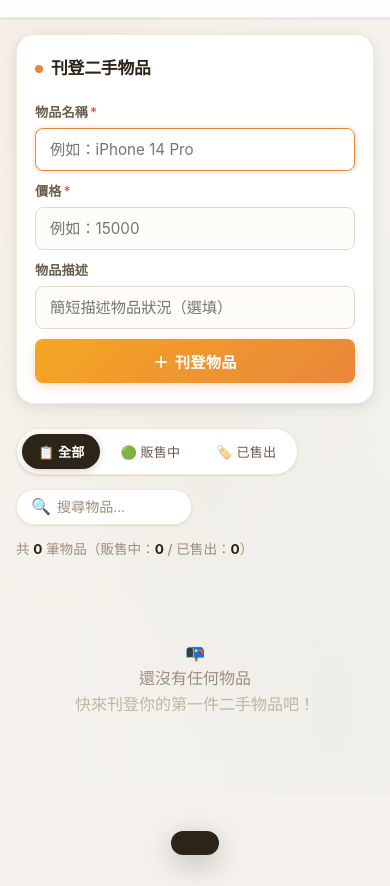
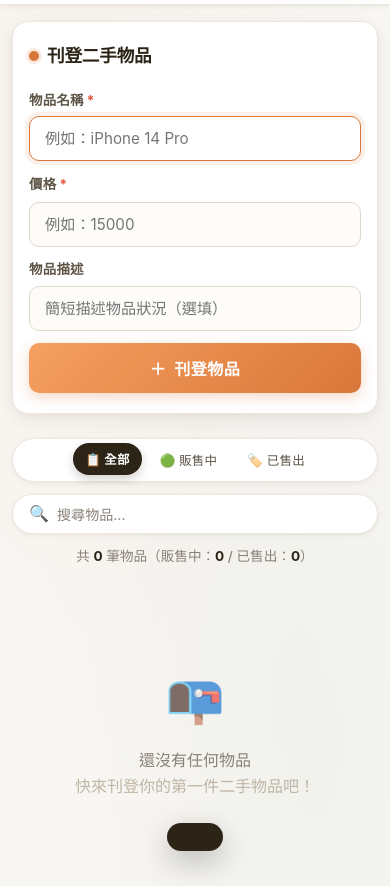
Before and after one commit to Hinsonchpu/comment-system2, a plain HTML site: page index.html in a window 390 px wide. Shown: the part 81-967 px from the top of the page. Before the commit the page ends 874 px from the top, so only its background shows below. Drawn offline with Linux system fonts and the light colour scheme; no server answers.

Commit message:
Update index.html

```diff
--- a/index.html
+++ b/index.html
@@ -6,30 +6,32 @@
     <title>二手交換平台</title>
     <style>
         :root {
-            --bg: #f5f2ed;
+            --bg: #f8f6f2;
             --surface: #ffffff;
-            --primary: #e8873a;
-            --primary-dark: #c96e2a;
-            --primary-light: #fef3ea;
-            --active-color: #3a8c5c;
-            --active-bg: #edf7f1;
-            --done-color: #8c8c8c;
-            --done-bg: #f2f2f2;
-            --cancelled-color: #9b7e6b;
-            --cancelled-bg: #f8f4f0;
+            --primary: #d9773a;
+            --primary-light: #fef7f2;
+            --primary-hover: #b85e2c;
+            --active-color: #2f6b4a;
+            --active-bg: #e9f5ee;
+            --done-color: #7e7e7e;
+            --done-bg: #f0f0f0;
+            --cancelled-color: #8c6d5c;
+            --cancelled-bg: #f6f1ec;
             --text: #2c2416;
-            --text-secondary: #6b5e4f;
-            --text-muted: #9b8e7f;
+            --text-secondary: #5e5547;
+            --text-muted: #8a8178;
             --border: #e0d8cc;
-            --border-light: #f0e8da;
-            --shadow-sm: 0 1px 3px rgba(44, 36, 22, 0.06), 0 1px 2px rgba(44, 36, 22, 0.04);
-            --shadow-md: 0 4px 16px rgba(44, 36, 22, 0.08), 0 2px 6px rgba(44, 36, 22, 0.04);
-            --shadow-lg: 0 8px 30px rgba(44, 36, 22, 0.10), 0 3px 10px rgba(44, 36, 22, 0.05);
-            --radius-sm: 8px;
-            --radius: 14px;
-            --radius-lg: 18px;
-            --transition: 0.2s cubic-bezier(0.4, 0, 0.2, 1);
+            --border-light: #ede6db;
+            --shadow-sm: 0 2px 6px rgba(44, 36, 22, 0.04), 0 1px 3px rgba(44, 36, 22, 0.03);
+            --shadow-md: 0 6px 18px rgba(44, 36, 22, 0.06), 0 2px 6px rgba(44, 36, 22, 0.04);
+            --shadow-lg: 0 12px 28px rgba(44, 36, 22, 0.08), 0 4px 10px rgba(44, 36, 22, 0.05);
+            --shadow-xl: 0 20px 40px rgba(44, 36, 22, 0.10), 0 6px 14px rgba(44, 36, 22, 0.06);
+            --radius-sm: 10px;
+            --radius: 16px;
+            --radius-lg: 20px;
+            --transition: 0.25s cubic-bezier(0.4, 0, 0.2, 1);
             --font-mono: 'SF Mono', 'Cascadia Code', 'Consolas', 'Monaco', monospace;
+            --font-sans: 'Inter', 'Segoe UI', 'PingFang TC', 'Microsoft JhengHei', 'Noto Sans TC', -apple-system, BlinkMacSystemFont, sans-serif;
         }
 
         * {
@@ -39,28 +41,29 @@
         }
 
         body {
-            font-family: 'Inter', 'Segoe UI', 'PingFang TC', 'Microsoft JhengHei', 'Noto Sans TC', -apple-system, BlinkMacSystemFont, sans-serif;
+            font-family: var(--font-sans);
             background: var(--bg);
             color: var(--text);
             line-height: 1.6;
             min-height: 100vh;
             -webkit-font-smoothing: antialiased;
             background-image:
-                radial-gradient(ellipse at 15% 10%, rgba(232, 135, 58, 0.04) 0%, transparent 60%),
-                radial-gradient(ellipse at 85% 90%, rgba(58, 140, 92, 0.03) 0%, transparent 60%),
-                radial-gradient(ellipse at 50% 50%, rgba(180, 160, 130, 0.03) 0%, transparent 70%);
+                radial-gradient(ellipse at 20% 15%, rgba(217, 119, 58, 0.03) 0%, transparent 55%),
+                radial-gradient(ellipse at 80% 85%, rgba(47, 107, 74, 0.03) 0%, transparent 55%),
+                radial-gradient(ellipse at 50% 50%, rgba(160, 140, 110, 0.02) 0%, transparent 65%);
         }
 
+        /* ===== HEADER ===== */
         .app-header {
-            background: var(--surface);
+            background: rgba(255, 255, 255, 0.9);
+            backdrop-filter: blur(16px);
+            -webkit-backdrop-filter: blur(16px);
             border-bottom: 1px solid var(--border-light);
-            padding: 20px 0;
+            padding: 18px 0;
             position: sticky;
             top: 0;
             z-index: 100;
             box-shadow: var(--shadow-sm);
-            backdrop-filter: blur(12px);
-            background: rgba(255, 255, 255, 0.92);
         }
 
         .header-inner {
@@ -75,14 +78,18 @@
         .header-icon {
             width: 44px;
             height: 44px;
-            border-radius: 12px;
-            background: linear-gradient(135deg, #f5a623, #e8873a);
+            border-radius: 14px;
+            background: linear-gradient(135deg, #f5a060, var(--primary));
             display: flex;
             align-items: center;
             justify-content: center;
             font-size: 24px;
             flex-shrink: 0;
-            box-shadow: 0 3px 10px rgba(232, 135, 58, 0.25);
+            box-shadow: 0 4px 12px rgba(217, 119, 58, 0.2);
+            transition: transform var(--transition);
+        }
+        .header-icon:hover {
+            transform: scale(1.05);
         }
 
         .header-title {
@@ -90,6 +97,7 @@
             font-weight: 700;
             letter-spacing: -0.01em;
             color: var(--text);
+            line-height: 1.3;
         }
         .header-subtitle {
             font-size: 0.82rem;
@@ -99,16 +107,18 @@
             letter-spacing: 0.02em;
         }
 
+        /* ===== CONTAINER ===== */
         .app-container {
             max-width: 1100px;
             margin: 0 auto;
-            padding: 28px;
+            padding: 28px 24px;
         }
 
+        /* ===== FORM CARD ===== */
         .form-card {
             background: var(--surface);
             border-radius: var(--radius-lg);
-            padding: 28px 30px;
+            padding: 28px 28px 24px;
             margin-bottom: 24px;
             box-shadow: var(--shadow-md);
             border: 1px solid var(--border-light);
@@ -118,7 +128,7 @@
             box-shadow: var(--shadow-lg);
         }
         .form-card__title {
-            font-size: 1.05rem;
+            font-size: 1.1rem;
             font-weight: 650;
             margin-bottom: 20px;
             color: var(--text);
@@ -128,11 +138,12 @@
             letter-spacing: -0.01em;
         }
         .form-card__title .dot {
-            width: 8px;
-            height: 8px;
+            width: 10px;
+            height: 10px;
             border-radius: 50%;
             background: var(--primary);
             display: inline-block;
+            box-shadow: 0 0 0 3px rgba(217, 119, 58, 0.15);
         }
         .form-row {
             display: flex;
@@ -143,26 +154,27 @@
         .form-group {
             display: flex;
             flex-direction: column;
-            gap: 5px;
+            gap: 6px;
             flex: 1;
             min-width: 160px;
         }
         .form-group label {
-            font-size: 0.82rem;
+            font-size: 0.84rem;
             font-weight: 600;
             color: var(--text-secondary);
-            letter-spacing: 0.01em;
+            letter-spacing: 0.02em;
         }
         .form-group label .required-star {
             color: #e8553a;
-            margin-left: 2px;
+            margin-left: 3px;
+            font-weight: 700;
         }
         .form-group input {
-            padding: 11px 14px;
+            padding: 12px 15px;
             border: 1.5px solid var(--border);
             border-radius: var(--radius-sm);
             font-size: 0.95rem;
-            font-family: inherit;
+            font-family: var(--font-sans);
             transition: all var(--transition);
             background: #fdfcf9;
             color: var(--text);
@@ -171,12 +183,13 @@
         }
         .form-group input:focus {
             border-color: var(--primary);
-            box-shadow: 0 0 0 3px rgba(232, 135, 58, 0.1);
+            box-shadow: 0 0 0 4px rgba(217, 119, 58, 0.1);
             background: #fff;
+            transform: translateY(-1px);
         }
         .btn-submit {
-            padding: 11px 28px;
-            background: linear-gradient(135deg, #f5a623, #e8873a);
+            padding: 12px 28px;
+            background: linear-gradient(135deg, #f5a060, var(--primary));
             color: #fff;
             border: none;
             border-radius: var(--radius-sm);
@@ -184,40 +197,46 @@
             font-weight: 650;
             cursor: pointer;
             transition: all var(--transition);
-            letter-spacing: 0.02em;
+            letter-spacing: 0.03em;
             white-space: nowrap;
-            box-shadow: 0 3px 12px rgba(232, 135, 58, 0.3);
+            box-shadow: 0 4px 14px rgba(217, 119, 58, 0.3);
             align-self: flex-end;
             display: flex;
             align-items: center;
-            gap: 6px;
+            gap: 8px;
+            transform: translateY(0);
         }
         .btn-submit:hover {
-            background: linear-gradient(135deg, #f8b840, #ed9545);
-            box-shadow: 0 5px 18px rgba(232, 135, 58, 0.4);
-            transform: translateY(-1px);
+            background: linear-gradient(135deg, #f8b870, #e08a4a);
+            box-shadow: 0 8px 22px rgba(217, 119, 58, 0.4);
+            transform: translateY(-2px);
+        }
+        .btn-submit:active {
+            transform: scale(0.97);
+            transition: 0.1s;
         }
 
+        /* ===== TOOLBAR ===== */
         .toolbar {
             display: flex;
             flex-wrap: wrap;
             align-items: center;
             justify-content: space-between;
             gap: 14px;
-            margin-bottom: 20px;
+            margin-bottom: 22px;
         }
         .filter-group {
             display: flex;
-            gap: 4px;
+            gap: 6px;
             background: var(--surface);
-            border-radius: 30px;
+            border-radius: 32px;
             padding: 5px;
             box-shadow: var(--shadow-sm);
             border: 1px solid var(--border-light);
         }
         .filter-btn {
-            padding: 9px 20px;
-            border-radius: 26px;
+            padding: 10px 22px;
+            border-radius: 28px;
             border: none;
             background: transparent;
             cursor: pointer;
@@ -225,24 +244,33 @@
             font-weight: 550;
             color: var(--text-secondary);
             transition: all var(--transition);
-            letter-spacing: 0.01em;
+            letter-spacing: 0.02em;
             white-space: nowrap;
-            font-family: inherit;
+            font-family: var(--font-sans);
+            position: relative;
         }
         .filter-btn:hover {
             color: var(--text);
-            background: rgba(0, 0, 0, 0.03);
+            background: rgba(0, 0, 0, 0.04);
+            transform: translateY(-1px);
         }
         .filter-btn--active {
             background: var(--text);
             color: #fff;
             font-weight: 600;
-            box-shadow: 0 2px 8px rgba(44, 36, 22, 0.2);
+            box-shadow: 0 4px 10px rgba(44, 36, 22, 0.2);
+            transform: translateY(-1px);
+        }
+        .filter-btn--active:hover {
+            background: #3d3528;
+            color: #fff;
+            transform: translateY(-1px);
         }
         .record-count {
             font-size: 0.85rem;
             color: var(--text-muted);
             font-weight: 500;
+            margin-left: auto;
         }
         .record-count strong {
             color: var(--text);
@@ -253,12 +281,17 @@
         .search-box {
             display: flex;
             align-items: center;
-            gap: 6px;
+            gap: 8px;
             background: var(--surface);
             border: 1px solid var(--border-light);
             border-radius: 30px;
-            padding: 4px 14px;
+            padding: 6px 16px;
             box-shadow: var(--shadow-sm);
+            transition: all var(--transition);
+        }
+        .search-box:focus-within {
+            border-color: var(--primary);
+            box-shadow: 0 0 0 3px rgba(217, 119, 58, 0.1);
         }
         .search-box input {
             border: none;
@@ -267,19 +300,22 @@
             background: transparent;
             color: var(--text);
             width: 160px;
+            font-family: var(--font-sans);
         }
         .search-box input::placeholder {
             color: var(--text-muted);
+            font-weight: 400;
         }
         .search-box .search-icon {
             color: var(--text-muted);
             font-size: 1rem;
         }
 
+        /* ===== CARD GRID ===== */
         .card-grid {
             display: grid;
             grid-template-columns: repeat(auto-fill, minmax(300px, 1fr));
-            gap: 18px;
+            gap: 20px;
         }
         .card {
             background: var(--surface);
@@ -292,75 +328,90 @@
             display: flex;
             flex-direction: column;
             gap: 12px;
+            transform: translateY(0);
         }
         .card:hover {
-            box-shadow: var(--shadow-md);
-            transform: translateY(-2px);
+            box-shadow: var(--shadow-lg);
+            transform: translateY(-4px);
+            border-color: #d9cec0;
         }
         .card--done {
             background: var(--done-bg);
-            border-color: #e8e3da;
-            opacity: 0.78;
+            border-color: #e5e0d8;
+            opacity: 0.85;
+        }
+        .card--done:hover {
+            opacity: 0.92;
+            border-color: #d5cfc4;
         }
         .card--cancelled {
             background: var(--cancelled-bg);
-            border-color: #e2d9cf;
-            opacity: 0.8;
+            border-color: #e0d7ce;
+            opacity: 0.85;
+        }
+        .card--cancelled:hover {
+            opacity: 0.92;
+            border-color: #d0c5b8;
         }
         .card__status-badge {
             position: absolute;
             top: 16px;
             right: 16px;
-            font-size: 0.72rem;
+            font-size: 0.7rem;
             font-weight: 700;
-            letter-spacing: 0.04em;
-            padding: 4px 12px;
+            letter-spacing: 0.05em;
+            padding: 5px 14px;
             border-radius: 20px;
             text-transform: uppercase;
             pointer-events: none;
+            backdrop-filter: blur(4px);
+            background: rgba(255,255,255,0.7);
         }
         .card--active .card__status-badge {
             background: var(--active-bg);
             color: var(--active-color);
         }
         .card--done .card__status-badge {
-            background: #e0dcd5;
-            color: #8c8c8c;
+            background: #e4e0d8;
+            color: var(--done-color);
         }
         .card--cancelled .card__status-badge {
             background: #e6ddd4;
             color: var(--cancelled-color);
         }
         .card__title {
-            font-size: 1.15rem;
+            font-size: 1.18rem;
             font-weight: 700;
             color: var(--text);
-            padding-right: 80px;
-            line-height: 1.3;
+            padding-right: 85px;
+            line-height: 1.35;
             word-break: break-word;
         }
         .card--done .card__title {
-            color: #7a7a7a;
+            color: #6b6b6b;
             text-decoration: line-through;
+            text-decoration-color: #a09888;
         }
         .card--cancelled .card__title {
-            color: #8a7a6c;
+            color: #7a6d60;
             font-style: italic;
         }
         .card__price {
-            font-size: 1.55rem;
+            font-size: 1.6rem;
             font-weight: 750;
-            color: #d4782f;
+            color: #c96e2a;
             font-family: var(--font-mono);
+            letter-spacing: -0.02em;
         }
         .card--done .card__price,
         .card--cancelled .card__price {
-            color: #a09888;
+            color: #968b7e;
         }
         .card__desc {
-            font-size: 0.88rem;
+            font-size: 0.9rem;
             color: var(--text-secondary);
-            line-height: 1.5;
+            line-height: 1.6;
+            min-height: 1.6em;
         }
         .card__meta {
             font-size: 0.78rem;
@@ -371,11 +422,12 @@
         }
         .card__actions {
             display: flex;
-            gap: 8px;
+            gap: 10px;
             flex-wrap: wrap;
+            margin-top: 4px;
         }
         .btn-action {
-            padding: 8px 16px;
+            padding: 9px 16px;
             border-radius: 22px;
             border: 1.5px solid var(--border);
             background: var(--surface);
@@ -383,68 +435,149 @@
             font-size: 0.84rem;
             font-weight: 550;
             transition: all var(--transition);
-            font-family: inherit;
+            font-family: var(--font-sans);
             color: var(--text-secondary);
             flex: 1;
             white-space: nowrap;
+            letter-spacing: 0.02em;
         }
         .btn-action:hover {
             background: #fdfaf6;
             border-color: #c4b8a2;
+            transform: translateY(-1px);
         }
         .btn-action--primary {
             border-color: #d4c8b0;
-            color: #8c6d4f;
+            color: #6d5638;
+            background: #fefbf7;
         }
         .btn-action--primary:hover {
-            background: #fef9f2;
+            background: #fef7f0;
             border-color: #c49a6c;
+            color: #543f2a;
         }
         .btn-action--warning {
             border-color: #e0d0c0;
-            color: #8a6d5c;
+            color: #7a5f4b;
+            background: #faf7f4;
         }
         .btn-action--warning:hover {
-            background: #faf5f0;
+            background: #faf3eb;
             border-color: #c4a88c;
+            color: #634b38;
         }
 
         .empty-state {
             text-align: center;
-            padding: 60px 20px;
+            padding: 70px 20px;
             color: var(--text-muted);
             grid-column: 1 / -1;
+        }
+        .empty-state__icon {
+            font-size: 48px;
+            opacity: 0.7;
+            display: block;
+            margin-bottom: 12px;
         }
 
         .toast {
             position: fixed;
-            bottom: 28px;
+            bottom: 32px;
             left: 50%;
             transform: translateX(-50%) translateY(120px);
             background: #2c2416;
             color: #fff;
-            padding: 12px 24px;
-            border-radius: 30px;
-            font-size: 0.88rem;
+            padding: 14px 28px;
+            border-radius: 34px;
+            font-size: 0.9rem;
             font-weight: 550;
             z-index: 999;
             pointer-events: none;
             transition: transform 0.35s cubic-bezier(0.4, 0, 0.2, 1);
-            box-shadow: 0 8px 30px rgba(0,0,0,0.25);
+            box-shadow: 0 10px 30px rgba(0,0,0,0.25);
+            backdrop-filter: blur(8px);
         }
         .toast--visible {
             transform: translateX(-50%) translateY(0);
         }
 
+        /* ===== RESPONSIVE ===== */
         @media (max-width: 768px) {
-            .app-container { padding: 16px; }
-            .form-card { padding: 20px 18px; }
-            .form-row { flex-direction: column; gap: 10px; }
-            .form-group { min-width: 100%; }
-            .btn-submit { width: 100%; justify-content: center; }
-            .card-grid { grid-template-columns: 1fr; }
-            .filter-btn { padding: 8px 16px; font-size: 0.82rem; }
-            .search-box input { width: 120px; }
+            .app-container {
+                padding: 16px 12px;
+            }
+            .form-card {
+                padding: 20px 16px;
+                border-radius: var(--radius);
+            }
+            .form-row {
+                flex-direction: column;
+                gap: 12px;
+            }
+            .form-group {
+                min-width: 100%;
+            }
+            .btn-submit {
+                width: 100%;
+                justify-content: center;
+                padding: 13px;
+                font-size: 1rem;
+            }
+            .card-grid {
+                grid-template-columns: 1fr;
+                gap: 14px;
+            }
+            .filter-group {
+                width: 100%;
+                justify-content: center;
+                flex-wrap: wrap;
+            }
+            .filter-btn {
+                padding: 8px 16px;
+                font-size: 0.82rem;
+            }
+            .toolbar {
+                flex-direction: column;
+                align-items: stretch;
+                gap: 12px;
+            }
+            .record-count {
+                text-align: center;
+                margin-left: 0;
+            }
+            .search-box {
+                width: 100%;
+            }
+            .search-box input {
+                width: 100%;
+            }
+            .card {
+                padding: 18px 16px;
+            }
+            .card__title {
+                font-size: 1.08rem;
+                padding-right: 75px;
+            }
+            .card__price {
+                font-size: 1.4rem;
+            }
+            .header-inner {
+                padding: 0 16px;
+            }
+            .header-title {
+                font-size: 1.25rem;
+            }
+        }
+
+        @media (max-width: 400px) {
+            .filter-btn {
+                padding: 7px 12px;
+                font-size: 0.78rem;
+            }
+            .btn-action {
+                padding: 8px 12px;
+                font-size: 0.8rem;
+            }
         }
     </style>
 </head>
@@ -487,7 +620,6 @@
                 <button class="filter-btn" data-filter="active">🟢 販售中</button>
                 <button class="filter-btn" data-filter="done">🏷️ 已售出</button>
             </div>
-            <!-- 搜尋框 -->
             <div class="search-box">
                 <span class="search-icon">🔍</span>
                 <input type="text" id="search-input" placeholder="搜尋物品...">
@@ -518,7 +650,7 @@
             const searchInput = document.getElementById('search-input');
 
             let currentFilter = 'all';
-            let currentSearch = '';  // 新增搜尋狀態
+            let currentSearch = '';
             let toastTimer = null;
 
             // ========== Google Sheets 連接 ==========
@@ -626,7 +758,7 @@
                 };
             }
 
-            // ========== 初始化：優先從 Sheet 載入 ==========
+            // ========== 初始化 ==========
             async function initData() {
                 const sheetRecords = await fetchRecordsFromSheet();
                 if (sheetRecords && sheetRecords.length > 0) {
@@ -786,7 +918,6 @@
 
             function _refreshDisplay() {
                 const all = loadData();
-                // 先依狀態過濾
                 let filtered;
                 if (currentFilter === 'active') {
                     filtered = all.filter(r => r.status === 'active');
@@ -795,7 +926,6 @@
                 } else {
                     filtered = [...all];
                 }
-                // 再依搜尋關鍵字過濾（大小寫不敏感）
                 if (currentSearch.trim() !== '') {
                     const keyword = currentSearch.trim().toLowerCase();
                     filtered = filtered.filter(r => {
@@ -839,16 +969,15 @@
                 });
             });
 
-            // 監聽搜尋輸入
             searchInput.addEventListener('input', () => {
                 currentSearch = searchInput.value;
                 _refreshDisplay();
             });
 
-            // 啟動非同步初始化
+            // 啟動
             initData();
             inputItemName.focus();
-            console.log('✅ 二手交換平台（含搜尋功能）初始化完成');
+            console.log('✅ 二手交換平台（含搜尋 + 美化）初始化完成');
         })();
     </script>
 </body>
```
